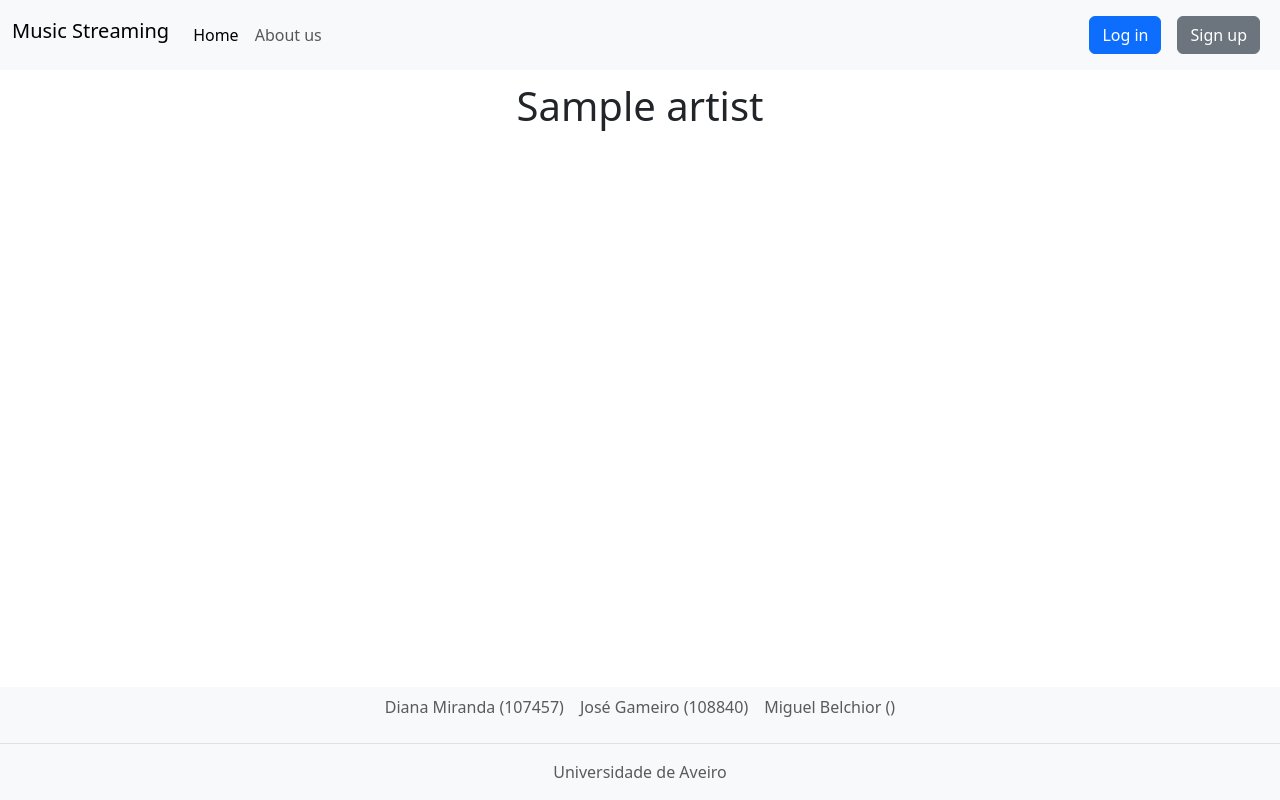
After one commit to Migas77/online_music_player, a Django app: a page that uses MusicPlayer/MusicPlayer/templates/artist.html in a window 1280 px wide. The commit adds this page. Run offline with Django 4.2, Linux system fonts and the light colour scheme; tables that the repository leaves empty hold one stand-in row (values such as "Sample post").

Commit message:
Changed models and begining of artist_details page

```diff
--- a/MusicPlayer/MusicPlayer/admin.py
+++ b/MusicPlayer/MusicPlayer/admin.py
@@ -6,5 +6,6 @@ admin.site.register(Listener)
 admin.site.register(Music)
 admin.site.register(Album)
 admin.site.register(Artist)
+admin.site.register(Band)
 admin.site.register(Playlist)
 admin.site.register(Membership)
--- a/MusicPlayer/MusicPlayer/models.py
+++ b/MusicPlayer/MusicPlayer/models.py
@@ -4,6 +4,7 @@ from django.contrib.auth.models import AbstractUser  # User model from django
 
 class Listener(AbstractUser):
     followers = models.ManyToManyField('self')
+
 
 class MediaContent(models.Model):
     name = models.CharField(max_length=50)
@@ -19,21 +20,35 @@ class MediaContent(models.Model):
         abstract = True
 
 
-class Artist(models.Model):
+class Performer(models.Model):
     name = models.CharField(max_length=50)
-    isBand = models.BooleanField(default=False)
+    image = models.ImageField(null=True)
+    description = models.CharField(max_length=10000, blank=True)
+
+    class Meta:
+        abstract = True
+
+
+class Artist(Performer):
+    pass
+
+
+class Band(Performer):
+    members = models.ManyToManyField(Artist, related_name='bands')
+
 
 class Album(MediaContent):
     name = models.CharField(max_length=100)
     release_date = models.DateField()
     image = models.ImageField(null=True)
     artist = models.ForeignKey(Artist, on_delete=models.CASCADE, null=True)
+    band = models.ForeignKey(Band, on_delete=models.CASCADE, null=True)
 
 
 class Music(MediaContent):
-    # don't need to add more arguments
     genre = models.CharField(max_length=50, null=True)
-    artist = models.ManyToManyField(Artist)
+    artist = models.ForeignKey(Artist, on_delete=models.CASCADE)
+    band = models.ForeignKey(Band, on_delete=models.CASCADE)
     album = models.ForeignKey(Album, on_delete=models.CASCADE, null=True)
     image = models.ImageField(null=True)
     audio_file = models.FileField(blank=True, null=True)
--- /dev/null
+++ b/MusicPlayer/MusicPlayer/templates/artist.html
@@ -0,0 +1,11 @@
+{% extends 'layout.html' %}
+
+{% block content %}
+<section class="py-3 text-center container">
+    <div class="row ">
+        <div class="col-lg-6 col-md-8 mx-auto">
+            <h1 class="fw-light">{{ artist_details.name }}</h1>
+        </div>
+    </div>
+</section>
+{% endblock %}
--- a/MusicPlayer/MusicPlayer/templates/index.html
+++ b/MusicPlayer/MusicPlayer/templates/index.html
@@ -32,12 +32,12 @@
                             </div>
                             <p class="card-text">
                                 {% for artist in song.artist.all %}
-                                    {{ artist.name }}
+                                <a href="{% url 'artist_info' artist.name %}">{{ artist.name }}</a>
                                     {% if not forloop.last %}, {% endif %}
                                 {% endfor %}
                             </p>
                             <div>
-                                <audio controls >
+                                <audio controls style="width: 100%;">
                                     <source src="{{ song.audio_file.url }}" type="audio/mpeg">
                                     Your browser does not support the audio element.
                                 </audio>
--- a/MusicPlayer/MusicPlayer/templates/layout.html
+++ b/MusicPlayer/MusicPlayer/templates/layout.html
@@ -39,7 +39,7 @@
                 </li>
             </ul>
             <div class="d-flex flex-column flex-lg-row">
-                <a class="btn btn-primary m-2" href="">Sign ip</a>
+                <a class="btn btn-primary m-2" href="">Log in</a>
                 <a class="btn btn-secondary m-2" href="">Sign up</a>
             </div>
         </div>
@@ -56,7 +56,7 @@
 <footer class="bg-body-tertiary fixed-bottom ">
     <ul class="nav justify-content-center border-bottom pb-3 mb-3">
         <li class="nav-item"><a href="#" class="nav-link px-2 text-body-secondary">Diana Miranda (107457)</a></li>
-        <li class="nav-item"><a href="#" class="nav-link px-2 text-body-secondary">José Gameiro ()</a></li>
+        <li class="nav-item"><a href="#" class="nav-link px-2 text-body-secondary">José Gameiro (108840)</a></li>
         <li class="nav-item"><a href="#" class="nav-link px-2 text-body-secondary">Miguel Belchior ()</a></li>
     </ul>
     <p class="text-center text-body-secondary">Universidade de Aveiro</p>
--- a/MusicPlayer/MusicPlayer/urls.py
+++ b/MusicPlayer/MusicPlayer/urls.py
@@ -24,4 +24,5 @@ urlpatterns = [
     path('', views.home, name='home'),
     path('contact/', views.contact, name='contact'),
     path('about/', views.about, name='about'),
+    path('artist/<str:artist_name>/', views.artistInformation, name="artist_info")
 ] + static(settings.MEDIA_URL, document_root=settings.MEDIA_ROOT)
--- a/MusicPlayer/MusicPlayer/views.py
+++ b/MusicPlayer/MusicPlayer/views.py
@@ -26,3 +26,19 @@ def about(request):
         'year': datetime.now().year,
     }
     return render(request, 'about.html', tparams)
+
+# endpoint /artist/<str:artist_name>
+def artistInformation(request, artist_name):
+    """Get the details, musics and albums from an artist"""
+
+    artist_details = Artist.objects.get(name=artist_name)
+    artist_albums = Album.objects.get(artist__name=artist_name)
+    artist_musics = Music.objects.get(artist__name=artist_name)
+
+    tparams = {
+        'user': request.user,
+        'artist_details': artist_details,
+        'artist_albums': artist_albums,
+        'artist_musics': artist_musics
+    }
+    return render(request, 'artist.html', tparams)
```
